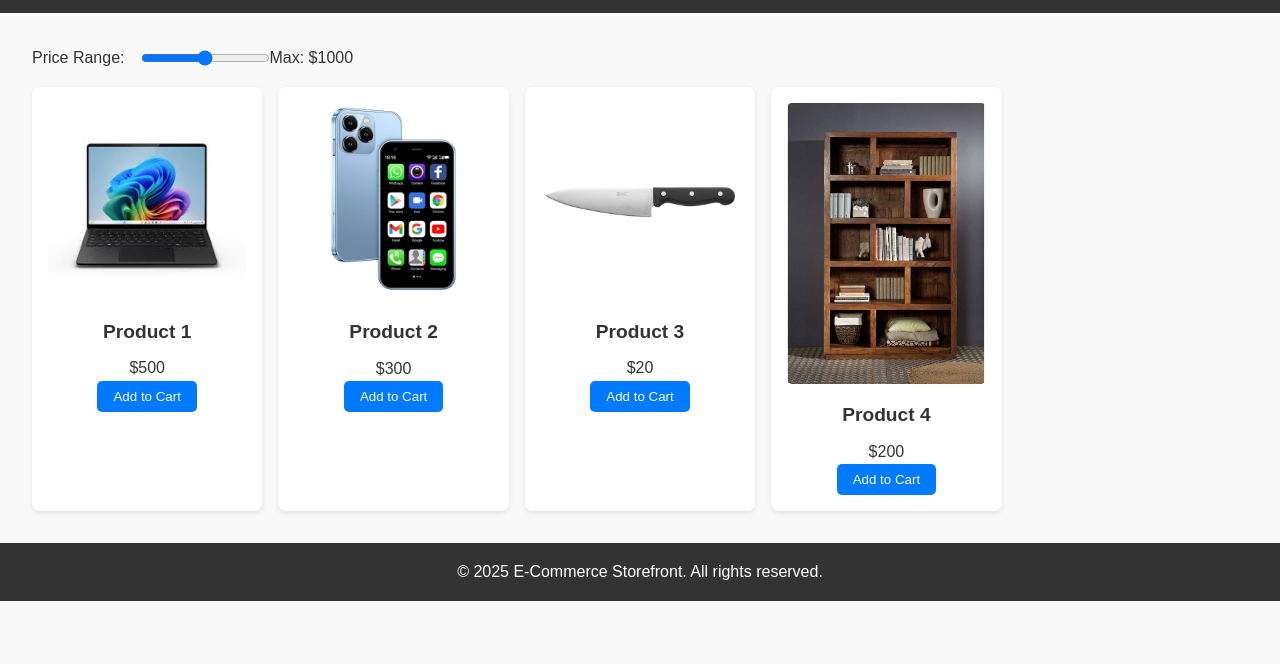
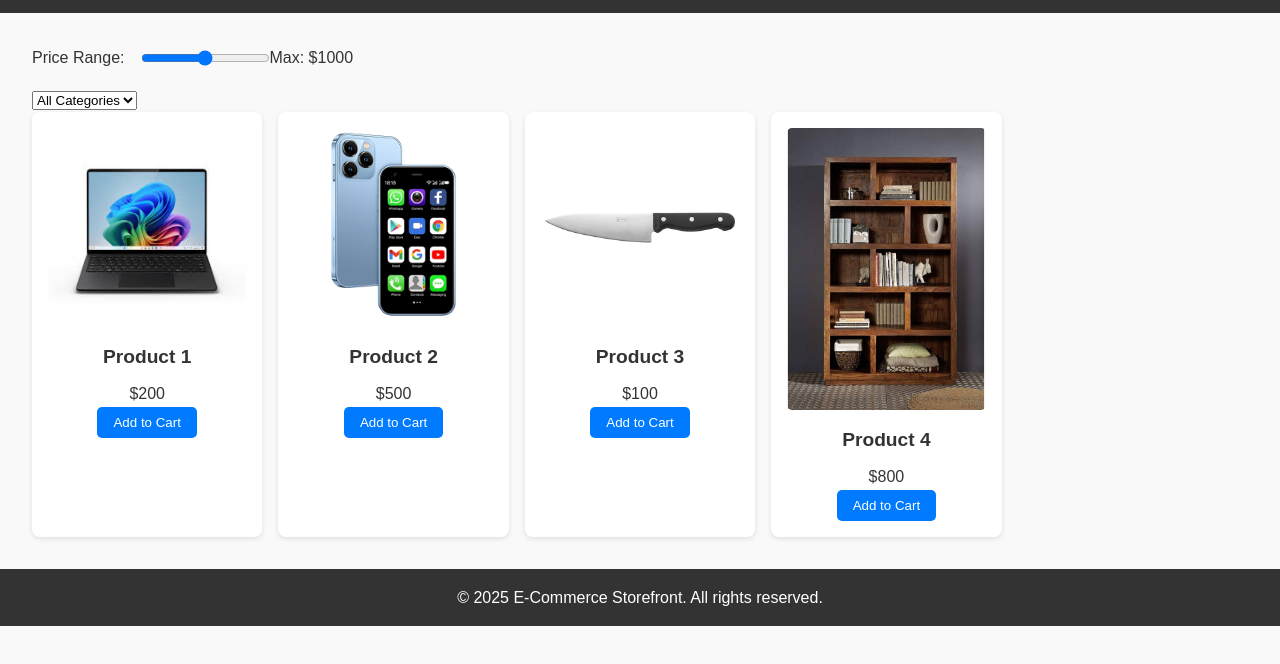
Before and after one commit to nishantkr13/e-commerce-, a plain HTML site: page index.html in a window 1280 px wide. Shown: the part 70-734 px from the top of the page. Drawn offline with Linux system fonts and the light colour scheme.

Commit message:
improved

```diff
--- a/index.html
+++ b/index.html
@@ -22,6 +22,13 @@
       <input type="range" id="price-range" min="0" max="1000" step="10">
       <span id="price-value">Max: $1000</span>
     </section>
+    <select id="category-select">
+        <option value="all">All Categories</option>
+        <option value="Electronics">Electronics</option>
+        <option value="Fashion">Fashion</option>
+        <option value="Home">Home</option>
+      </select>
+
 
     <section id="product-grid"></section>
   </main>
--- a/script.js
+++ b/script.js
@@ -1,9 +1,9 @@
 // Mock product data
 const products = [
-    { id: 1, name: "Product 1", price: 500, category: "Electronics", img: "images/product1.jpg" },
-    { id: 2, name: "Product 2", price: 300, category: "Electronics", img: "images/product2.jpg" },
-    { id: 3, name: "Product 3", price: 20, category: "Home", img: "images/product3.jpg" },
-    { id: 4, name: "Product 4", price: 200, category: "Home", img: "images/product4.jpg" },
+    { id: 1, name: "Product 1", price: 200, category: "Electronics", img: "images/product1.jpg" },
+    { id: 2, name: "Product 2", price: 500, category: "Electronics", img: "images/product2.jpg" },
+    { id: 3, name: "Product 3", price: 100, category: "Home", img: "images/product3.jpg" },
+    { id: 4, name: "Product 4", price: 800, category: "Home", img: "images/product4.jpg" },
   ];
 
   // Cart
@@ -41,5 +41,21 @@ const products = [
     renderProducts(filteredProducts);
   });
 
+  // Filter by Category
+  document.getElementById("category-select").addEventListener("change", function () {
+    const selectedCategory = this.value;
+    if (selectedCategory === "all") {
+      renderProducts(); // Show all products
+    } else {
+      const filteredProducts = products.filter(product => product.category === selectedCategory);
+      renderProducts(filteredProducts); // Show filtered products
+    }
+  });
+
+  // Show All Products
+  document.getElementById("all-btn").addEventListener("click", () => {
+    renderProducts(); // Display all products
+  });
+
   // Initial Render
   renderProducts();
```
